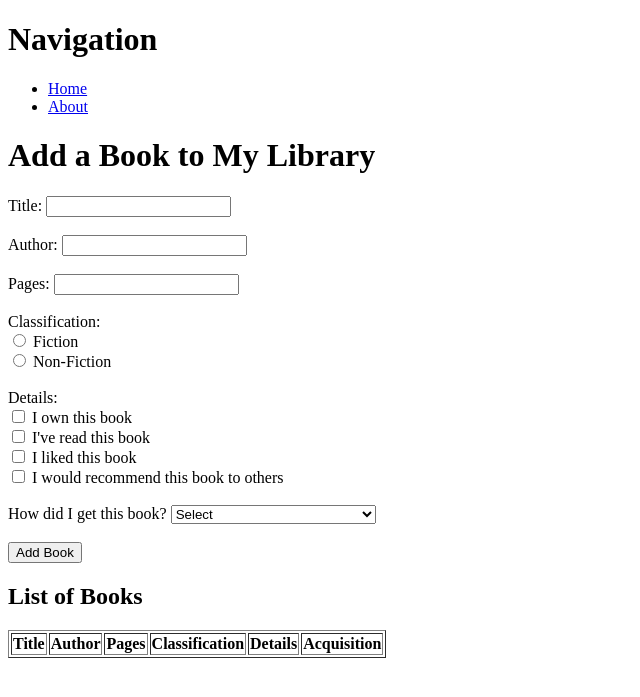
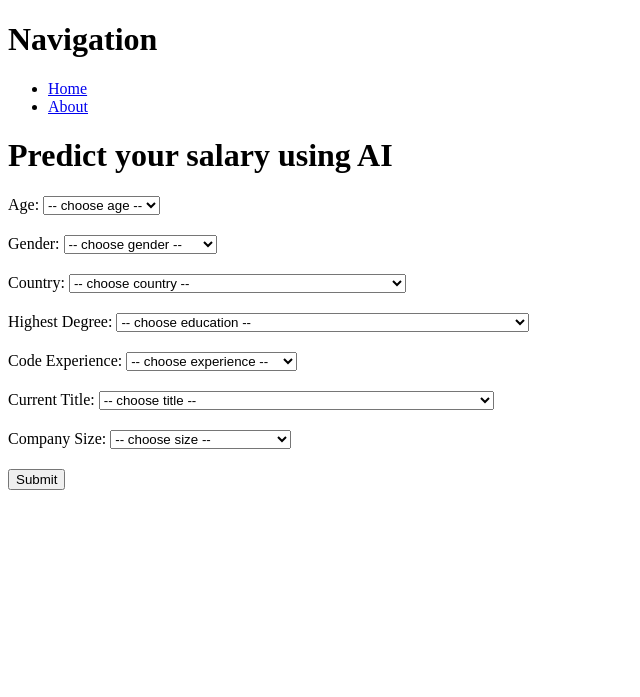
Before and after one commit to dillon-fouts/learning_flask, a Flask app: page / in a window 1280 px wide. Shown: the top 697 px of the page, without its empty margins (0-640 px from the left). Run offline with Flask 3, Linux system fonts and the light colour scheme; lists and menus that the app fills with data are empty.

Commit message:
Updated new form, fixed app.py

```diff
--- a/app.py
+++ b/app.py
@@ -2,52 +2,33 @@ from flask import Flask, render_template, request, redirect, url_for
 
 app = Flask(__name__)
 
-books = []
+experience = []
 
 # Define routes
 @app.route("/")
 def index():
-    return render_template("index.html", books=books)
+    return render_template("index.html", experience=experience)
 
 @app.route("/add", methods=["POST"])
 def add():
-    title = request.form.get("title")
-    author = request.form.get("author")
-    pages = request.form.get("pages")
-    classification = request.form.get("classification")
-    details = request.form.getlist("details")
-    how = request.form.get("how")
+    age = request.form.get("age")
+    gender = request.form.get("gender")
+    country = request.form.get("country")
+    degree = request.form.get("highest_deg")
+    code_experience = request.form.getlist("code_experience")
+    title = request.form.get("current_title")
+    company_size = request.form.get("company_size")
 
-    # Modify classification to include hyphen
-    if classification == "nonfiction":
-        classification = "non-fiction"
+    experience.append({
+        "age": age,
+        "gender": gender,
+        "country": country,
+        "degree": degree,
+        "code_experience": code_experience,
+        "title": title,
+        "size": company_size
+    })
 
-    # Modify details to display shorter versions
-    details_mapping = {
-        "I own this book": "own",
-        "I've read this book": "read",
-        "I liked this book": "liked",
-        "I would recommend this book to others": "recommend"
-    }
-    details_short = ", ".join([details_mapping.get(detail, detail) for detail in details])
-
-    # Modify acquisition to display shorter versions
-    acquisition_mapping = {
-        "I purchased it": "purchased",
-        "It was a gift": "gift",
-        "I checked it out from the library": "library",
-        "A friend loaned it to me": "friend"
-    }
-    how_short = acquisition_mapping.get(how, how)
-
-    books.append({
-        "title": title,
-        "author": author,
-        "pages": pages,
-        "classification": classification,
-        "details": details_short,
-        "how": how_short
-    })
     return redirect(url_for("index"))
 
 @app.route("/about")
--- a/templates/base.html
+++ b/templates/base.html
@@ -4,6 +4,11 @@
     <meta charset="UTF-8">
     <meta name="viewport" content="width=device-width, initial-scale=1.0">
     <title>{% block title %}{% endblock %}</title>
+    <style>
+        .form-group {
+            margin-bottom: 20px; /* Adjust as needed */
+        }
+    </style>
 </head>
 <body>
     <header>
--- a/templates/index.html
+++ b/templates/index.html
@@ -1,61 +1,170 @@
 {% extends "base.html" %}
 {% block content %}
     <header>
-        <h1>Add a Book to My Library</h1>
+        <h1>Predict your salary using AI</h1>
     </header>
     <main>
         <form action="{{ url_for('add') }}" method="POST">
-            <label for="title">Title:</label>
-            <input type="text" id="title" name="title" required><br><br>
-            <label for="author">Author:</label>
-            <input type="text" id="author" name="author" required><br><br>
-            <label for="pages">Pages:</label>
-            <input type="number" id="pages" name="pages" required><br><br>
-            <label for="classification">Classification:</label><br>
-            <input type="radio" id="fiction" name="classification" value="fiction" required>
-            <label for="fiction">Fiction</label><br>
-            <input type="radio" id="nonfiction" name="classification" value="nonfiction" required>
-            <label for="nonfiction">Non-Fiction</label><br><br>
-            <label>Details:</label><br>
-            <input type="checkbox" id="own" name="details" value="I own this book">
-            <label for="own">I own this book</label><br>
-            <input type="checkbox" id="read" name="details" value="I've read this book">
-            <label for="read">I've read this book</label><br>
-            <input type="checkbox" id="liked" name="details" value="I liked this book">
-            <label for="liked">I liked this book</label><br>
-            <input type="checkbox" id="recommend" name="details" value="I would recommend this book to others">
-            <label for="recommend">I would recommend this book to others</label><br><br>
-            <label for="how">How did I get this book?</label>
-            <select id="how" name="how" required>
-                <option value="" disabled selected>Select</option>
-                <option value="I purchased it">I purchased it</option>
-                <option value="It was a gift">It was a gift</option>
-                <option value="I checked it out from the library">I checked it out from the library</option>
-                <option value="A friend loaned it to me">A friend loaned it to me</option>
-            </select><br><br>
-            <input type="submit" value="Add Book">
+            <!-- Age Dropdown -->
+            <div class="form-group">
+        <label for="age">Age:</label>
+        <select id="age" name="age">
+            <option value="" selected> -- choose age -- </option>
+            <option value="0">18-21</option>
+            <option value="1">22-24</option>
+            <option value="2">25-29</option>
+            <option value="3">30-34</option>
+            <option value="4">35-39</option>
+            <option value="5">40-44</option>
+            <option value="6">45-49</option>
+            <option value="7">50-54</option>
+            <option value="8">55-59</option>
+            <option value="9">60-69</option>
+            <option value="10">70+</option>
+        </select>
+    </div>
+
+        <!-- Gender Dropdown -->
+    <div class="form-group">
+        <label for="gender">Gender:</label>
+        <select id="gender" name="gender">
+            <option value="" selected> -- choose gender -- </option>
+            <option value="0">Man</option>
+            <option value="4">Woman</option>
+            <option value="1">Nonbinary</option>
+            <option value="3">Prefer to self-describe</option>
+            <option value="2">Prefer not to say</option>
+        </select>
+    </div>
+
+<div class="form-group">
+        <!-- Country Dropdown -->
+        <label for="country">Country:</label>
+        <select id="country" name="country">
+            <option value="" selected> -- choose country -- </option>
+            <option value="55">United States of America</option>
+            <option value="0">Algeria</option>
+            <option value="1">Argentina</option>
+            <option value="2">Australia</option>
+            <option value="3">Bangladesh</option>
+            <option value="4">Belgium</option>
+            <option value="5">Brazil</option>
+            <option value="6">Cameroon</option>
+            <option value="7">Canada</option>
+            <option value="8">Chile</option>
+            <option value="9">China</option>
+            <option value="10">Colombia</option>
+            <option value="11">Czech Republic</option>
+            <option value="12">Ecuador</option>
+            <option value="13">Egypt</option>
+            <option value="14">Ethiopia</option>
+            <option value="15">France</option>
+            <option value="16">Germany</option>
+            <option value="17">Ghana</option>
+            <option value="18">Hong Kong (S.A.R.)</option>
+            <option value="20">India</option>
+            <option value="21">Indonesia</option>
+            <option value="22">Iran, Islamic Republic of...</option>
+            <option value="23">Ireland</option>
+            <option value="24">Israel</option>
+            <option value="25">Italy</option>
+            <option value="26">Japan</option>
+            <option value="27">Kenya</option>
+            <option value="28">Malaysia</option>
+            <option value="29">Mexico</option>
+            <option value="30">Morocco</option>
+            <option value="31">Nepal</option>
+            <option value="32">Netherlands</option>
+            <option value="33">Nigeria</option>
+            <option value="34">Other</option>
+            <option value="35">Pakistan</option>
+            <option value="36">Peru</option>
+            <option value="37">Philippines</option>
+            <option value="38">Poland</option>
+            <option value="39">Portugal</option>
+            <option value="40">Romania</option>
+            <option value="41">Russia</option>
+            <option value="42">Saudi Arabia</option>
+            <option value="43">Singapore</option>
+            <option value="44">South Africa</option>
+            <option value="45">South Korea</option>
+            <option value="46">Spain</option>
+            <option value="47">Sri Lanka</option>
+            <option value="48">Taiwan</option>
+            <option value="49">Thailand</option>
+            <option value="50">Tunisia</option>
+            <option value="51">Turkey</option>
+            <option value="52">Ukraine</option>
+            <option value="53">United Arab Emirates</option>
+            <option value="54">United Kingdom of Great Britain and Northern Ireland</option>
+            <option value="56">Viet Nam</option>
+            <option value="57">Zimbabwe</option>
+            <option value="19">I do not wish to disclose my location</option>
+        </select>
+    </div>
+<div class="form-group">
+        <!-- Highest Degree Dropdown -->
+        <label for="highest_deg">Highest Degree:</label>
+        <select id="highest_deg" name="highest_deg">
+            <option value="" selected> -- choose education -- </option>
+            <option value="4">No formal education past high school</option>
+            <option value="6">Some college/university study without earning a bachelor's degree</option>
+            <option value="0">Bachelor's degree</option>
+            <option value="3">Master's degree</option>
+            <option value="1">Doctoral degree</option>
+            <option value="5">Professional doctorate</option>
+            <option value="2">I prefer not to answer</option>
+        </select>
+    </div>
+<div class="form-group">
+        <!-- Code Experience Dropdown -->
+        <label for="code_experience">Code Experience:</label>
+        <select id="code_experience" name="code_experience">
+            <option value="" selected> -- choose experience -- </option>
+            <option value="6">I have never written code</option>
+            <option value="5">&lt; 1 year</option>
+            <option value="0">1-3 years</option>
+            <option value="3">3-5 years</option>
+            <option value="4">5-10 years</option>
+            <option value="1">10-20 years</option>
+            <option value="2">20+ years</option>
+        </select>
+    </div>
+<div class="form-group">
+        <!-- Current Title Dropdown -->
+        <label for="current_title">Current Title:</label>
+        <select id="current_title" name="current_title">
+            <option value="" selected> -- choose title -- </option>
+            <option value="0">Data Administrator</option>
+            <option value="1">Data Analyst (Business, Marketing, Financial, Quantitative, etc)</option>
+            <option value="2">Data Architect</option>
+            <option value="3">Data Engineer</option>
+            <option value="4">Data Scientist</option>
+            <option value="5">Developer Advocate</option>
+            <option value="6">Engineer (non-software)</option>
+            <option value="7">Machine Learning/ MLops Engineer</option>
+            <option value="8">Manager (Program, Project, Operations, Executive-level, etc)</option>
+            <option value="10">Research Scientist</option>
+            <option value="11">Software Engineer</option>
+            <option value="12">Statistician</option>
+            <option value="13">Teacher / professor</option>
+            <option value="9">Other</option>
+        </select>
+    </div>
+<div class="form-group">
+        <!-- Company Size Dropdown -->
+        <label for="company_size">Company Size:</label>
+        <select id="company_size" name="company_size">
+            <option value="" selected> -- choose size -- </option>
+            <option value="0">0-49 employees</option>
+            <option value="4">50-249 employees</option>
+            <option value="3">250-999 employees</option>
+            <option value="2">1000-9,999 employees</option>
+            <option value="1">10,000 or more employees</option>
+        </select>
+    </div>
+
+        <input type="submit" value="Submit">
         </form>
-
-        <h2>List of Books</h2>
-        <table border="1">
-            <tr>
-                <th>Title</th>
-                <th>Author</th>
-                <th>Pages</th>
-                <th>Classification</th>
-                <th>Details</th>
-                <th>Acquisition</th>
-            </tr>
-            {% for book in books %}
-            <tr>
-                <td>{{ book.title }}</td>
-                <td>{{ book.author }}</td>
-                <td>{{ book.pages }}</td>
-                <td>{{ book.classification }}</td>
-                <td>{{ book.details }}</td>
-                <td>{{ book.how }}</td>
-            </tr>
-            {% endfor %}
-        </table>
     </main>
 {% endblock %}
```
